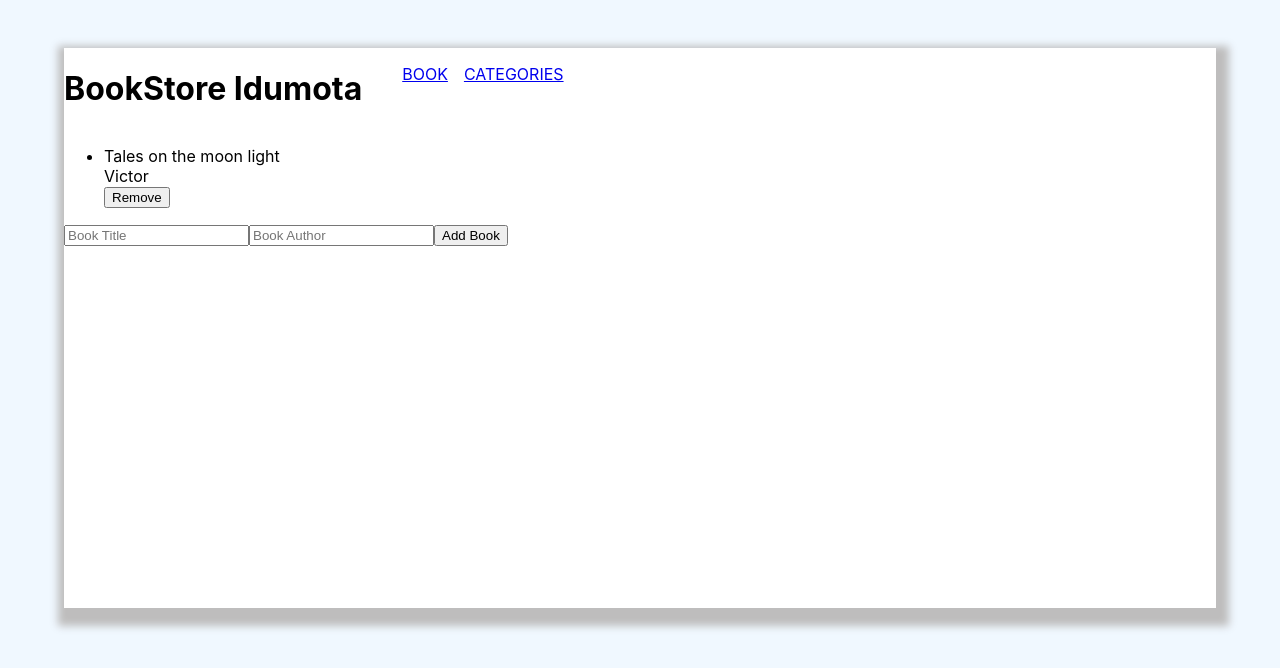
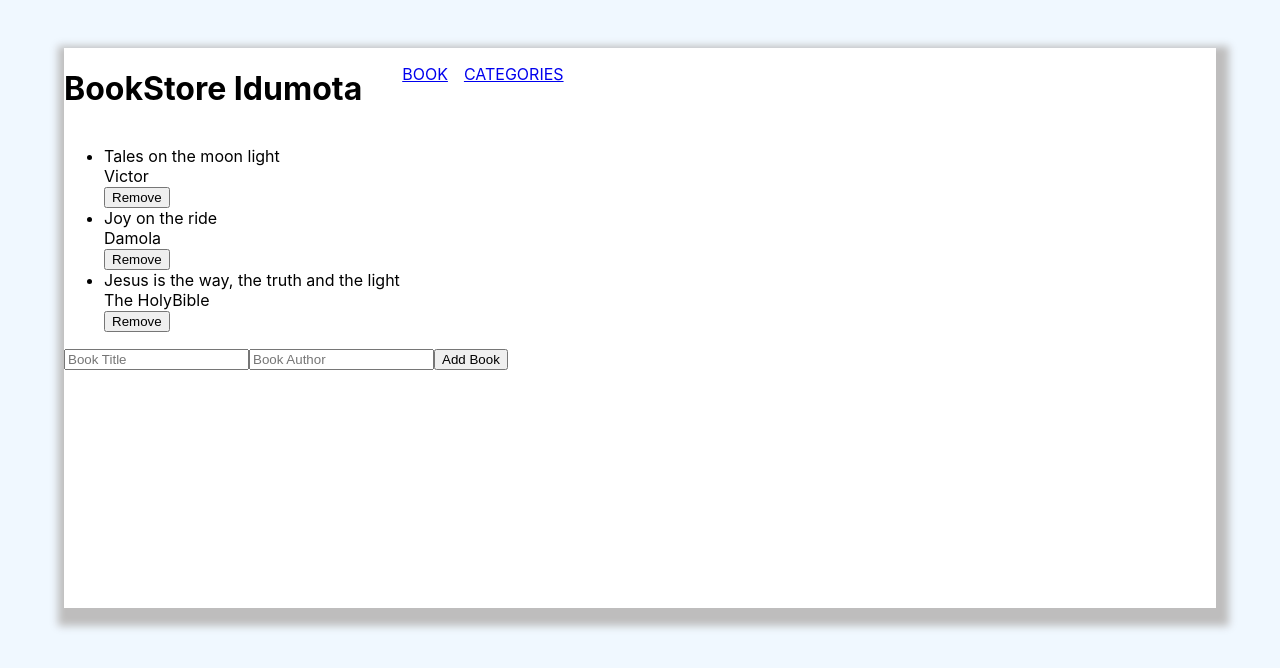
Before and after one commit to V0pe/Bookstore, a React (Create React App) app: page / in a window 1280 px wide. Shown: the top 668 px of the page. Built offline with nearby package versions, Linux system fonts and the light colour scheme.

Commit message:
books added on state

```diff
--- a/src/pages/BookPage.js
+++ b/src/pages/BookPage.js
@@ -12,6 +12,17 @@ class BookPage extends React.Component {
           title: 'Tales on the moon light',
           author: 'Victor',
         },
+        {
+          id: 2,
+          title: 'Joy on the ride',
+          author: 'Damola',
+        },
+        {
+          id: 3,
+          title: 'Jesus is the way, the truth and the light',
+          author: 'The HolyBible',
+        },
+
       ],
     };
   }
```
